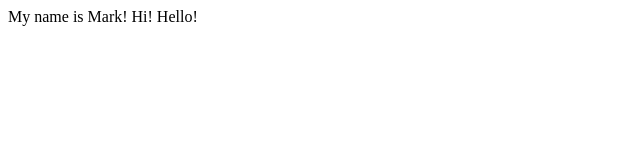
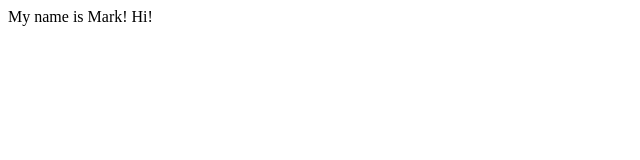
Before and after one commit to MarkIzraylev/git-lesson, a plain HTML site: page index.html in a window 1280 px wide. Shown: the full height of the page, 0-640 px from the left. Drawn offline with Linux system fonts and the light colour scheme.

Commit message:
removed hello in index.html file

```diff
--- a/index.html
+++ b/index.html
@@ -1,3 +1,3 @@
 <div>
-    My name is Mark! Hi! Hello!
+    My name is Mark! Hi!
 </div>
```
